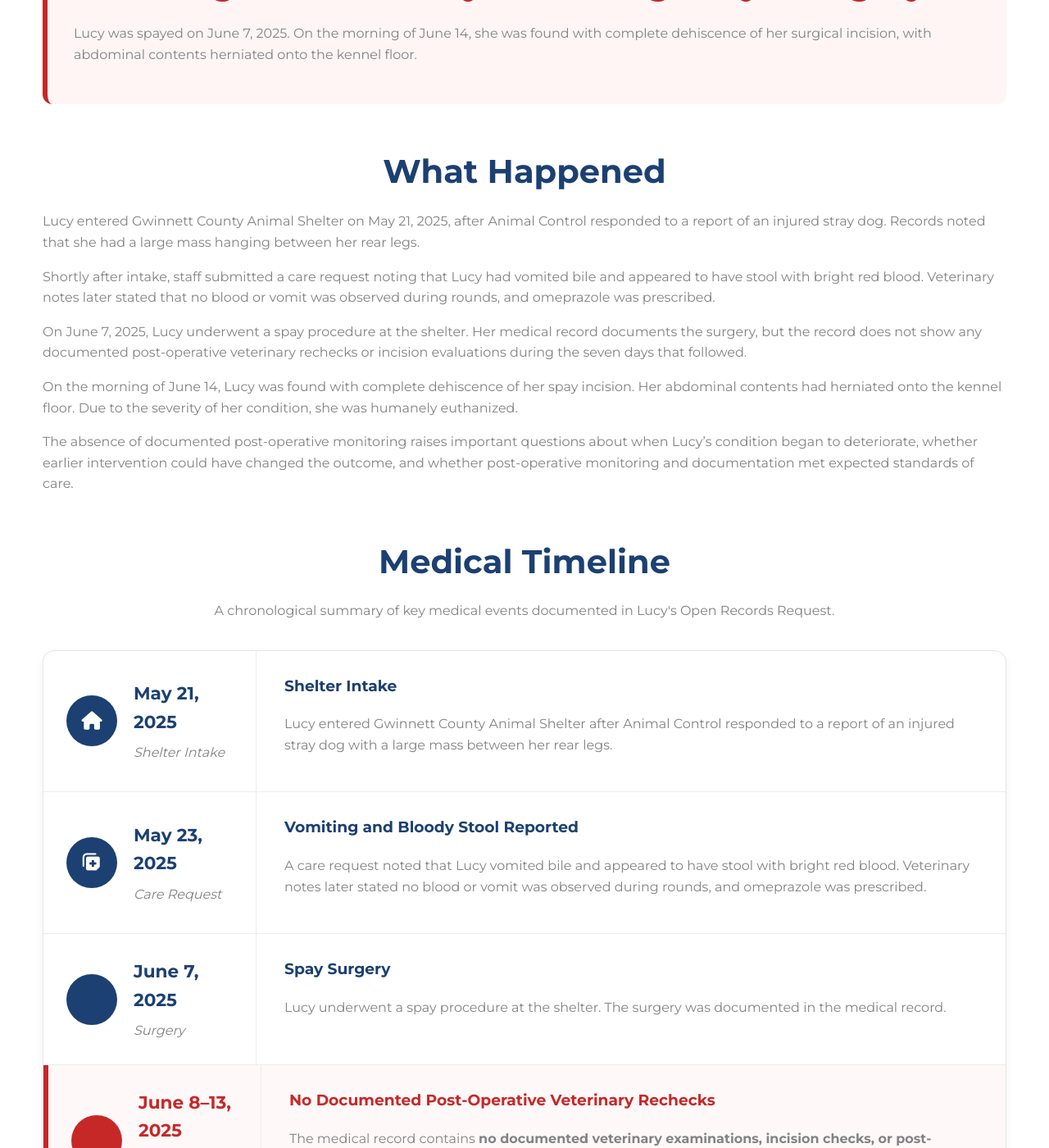
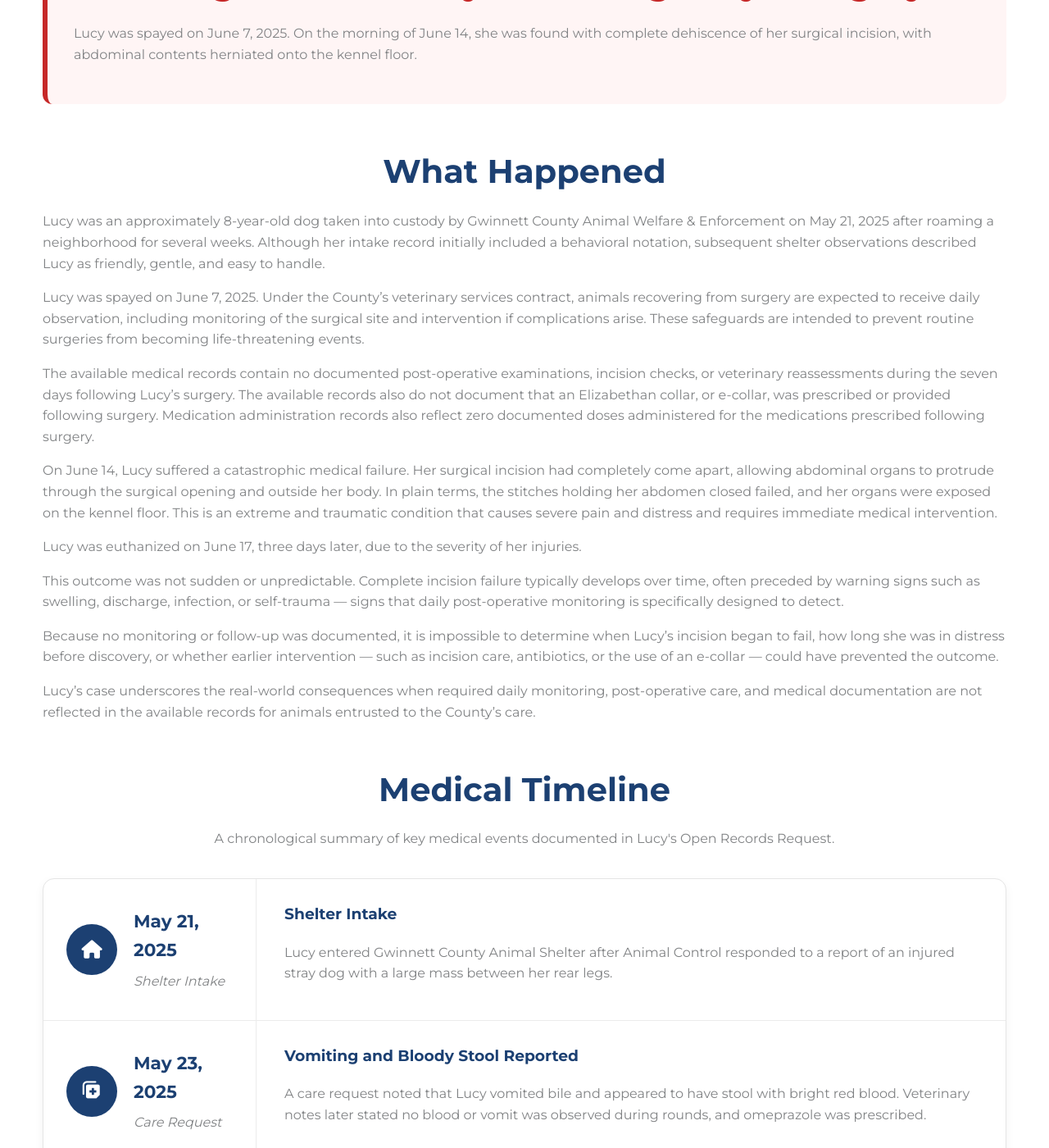
Before and after one commit to whitleybacon/gwinnett-animal-advocacy-alliance, a Jekyll site: the page built from issues/medical-care/lucy.html, in a window 1280 px wide and 1400 px high, scrolled down 965 px. Shown: the whole window at 82% size. Built offline with Jekyll 4.4.1, drawn with Linux system fonts in a browser that asks for light colours.

Commit message:
Update lucy.html

```diff
--- a/issues/medical-care/lucy.html
+++ b/issues/medical-care/lucy.html
@@ -23,15 +23,21 @@ title: Lucy
 
     <h2>What Happened</h2>
 
-    <p>Lucy entered Gwinnett County Animal Shelter on May 21, 2025, after Animal Control responded to a report of an injured stray dog. Records noted that she had a large mass hanging between her rear legs.</p>
+    <p>Lucy was an approximately 8-year-old dog taken into custody by Gwinnett County Animal Welfare &amp; Enforcement on May 21, 2025 after roaming a neighborhood for several weeks. Although her intake record initially included a behavioral notation, subsequent shelter observations described Lucy as friendly, gentle, and easy to handle.</p>
 
-    <p>Shortly after intake, staff submitted a care request noting that Lucy had vomited bile and appeared to have stool with bright red blood. Veterinary notes later stated that no blood or vomit was observed during rounds, and omeprazole was prescribed.</p>
+    <p>Lucy was spayed on June 7, 2025. Under the County’s veterinary services contract, animals recovering from surgery are expected to receive daily observation, including monitoring of the surgical site and intervention if complications arise. These safeguards are intended to prevent routine surgeries from becoming life-threatening events.</p>
 
-    <p>On June 7, 2025, Lucy underwent a spay procedure at the shelter. Her medical record documents the surgery, but the record does not show any documented post-operative veterinary rechecks or incision evaluations during the seven days that followed.</p>
+    <p>The available medical records contain no documented post-operative examinations, incision checks, or veterinary reassessments during the seven days following Lucy’s surgery. The available records also do not document that an Elizabethan collar, or e-collar, was prescribed or provided following surgery. Medication administration records also reflect zero documented doses administered for the medications prescribed following surgery.</p>
 
-    <p>On the morning of June 14, Lucy was found with complete dehiscence of her spay incision. Her abdominal contents had herniated onto the kennel floor. Due to the severity of her condition, she was humanely euthanized.</p>
+    <p>On June 14, Lucy suffered a catastrophic medical failure. Her surgical incision had completely come apart, allowing abdominal organs to protrude through the surgical opening and outside her body. In plain terms, the stitches holding her abdomen closed failed, and her organs were exposed on the kennel floor. This is an extreme and traumatic condition that causes severe pain and distress and requires immediate medical intervention.</p>
 
-    <p>The absence of documented post-operative monitoring raises important questions about when Lucy’s condition began to deteriorate, whether earlier intervention could have changed the outcome, and whether post-operative monitoring and documentation met expected standards of care.</p>
+    <p>Lucy was euthanized on June 17, three days later, due to the severity of her injuries.</p>
+
+    <p>This outcome was not sudden or unpredictable. Complete incision failure typically develops over time, often preceded by warning signs such as swelling, discharge, infection, or self-trauma — signs that daily post-operative monitoring is specifically designed to detect.</p>
+
+    <p>Because no monitoring or follow-up was documented, it is impossible to determine when Lucy’s incision began to fail, how long she was in distress before discovery, or whether earlier intervention — such as incision care, antibiotics, or the use of an e-collar — could have prevented the outcome.</p>
+
+    <p>Lucy’s case underscores the real-world consequences when required daily monitoring, post-operative care, and medical documentation are not reflected in the available records for animals entrusted to the County’s care.</p>
 
 </section>
 
```
